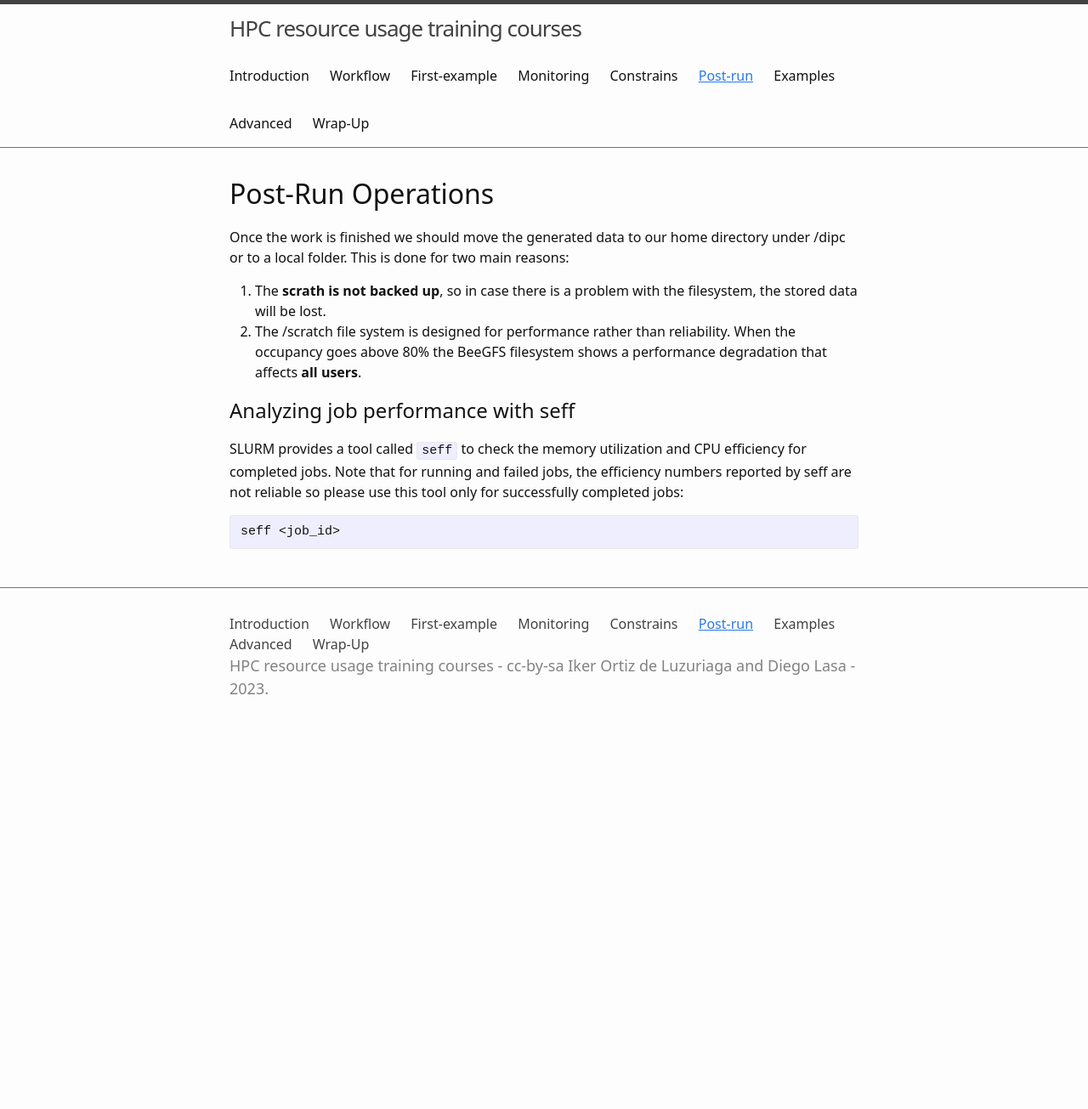
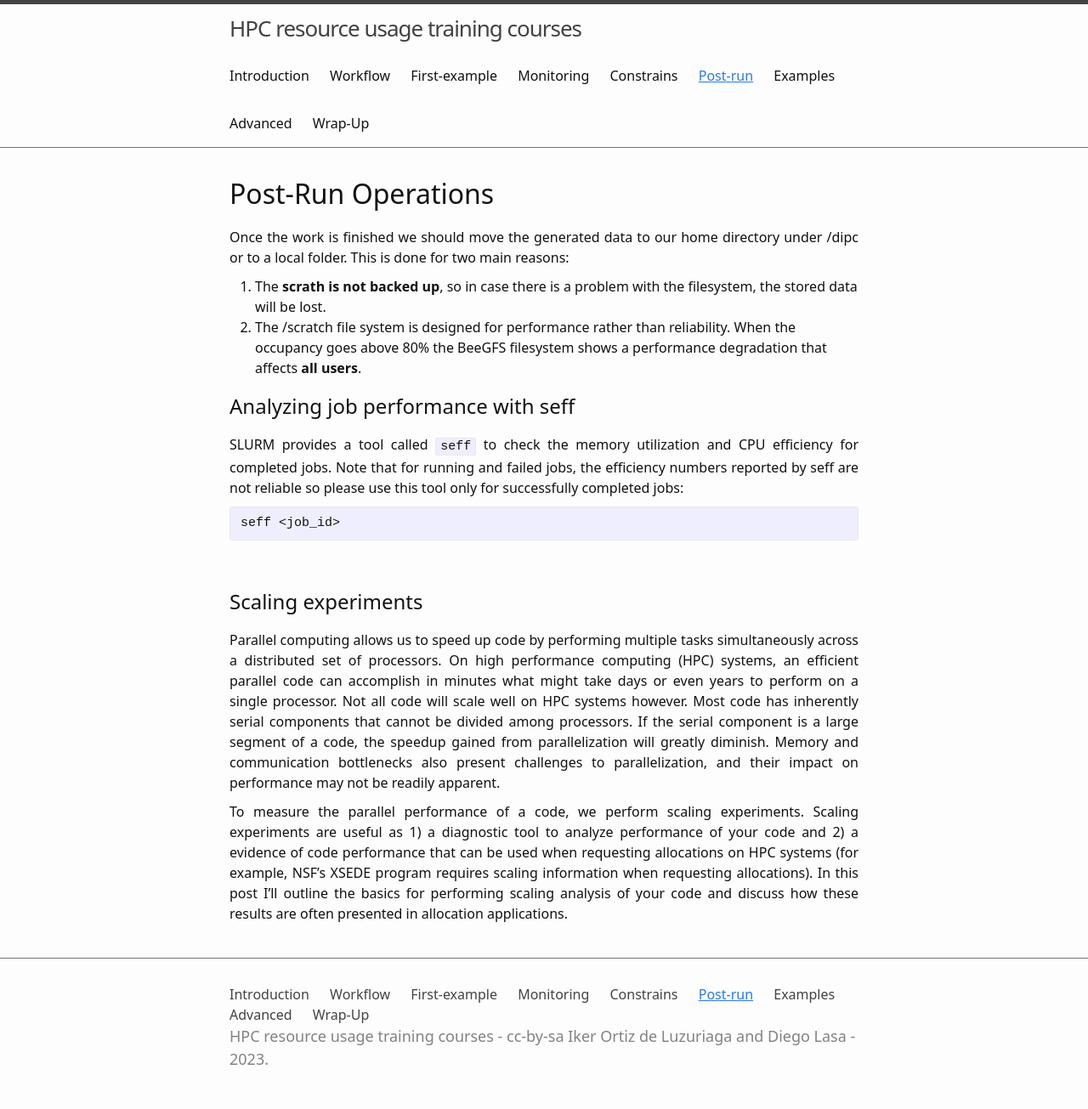
Before and after one commit to dipc-cc/slurm-training, a Jekyll site: the page built from 6_postrun.md, in a window 1280 px wide. Shown: the whole page at 85% size. Built offline with Jekyll 4.4.1, drawn with Linux system fonts in a browser that asks for light colours; some web fonts are replaced; before the commit the page ends 900 px from its top, so only the background shows below that.

Commit message:
Rewriting 6.lesson

````diff
--- a/6_postrun.md
+++ b/6_postrun.md
@@ -3,17 +3,35 @@ title: Post-run
 nav: true
 ---
 
+<style>
+.text {
+  margin-bottom: 10px;
+}
+</style>
+
 # Post-Run Operations
 
-Once the work is finished we should move the generated data to our home directory under /dipc or to a local folder. This is done for two main reasons:
+<div align="justify" class="text">
+Once the work is finished we should move the generated data to our home directory under /dipc or to a local folder. This is done for two main reasons:</div>
+
 
 1. The **scrath is not backed up**, so in case there is a problem with the filesystem, the stored data will be lost.
 2. The /scratch file system is designed for performance rather than reliability. When the occupancy goes above 80% the BeeGFS filesystem shows a performance degradation that affects **all users**.
 
 ## Analyzing job performance with seff
 
-SLURM provides a tool called ``seff`` to check the memory utilization and CPU efficiency for completed jobs. Note that for running and failed jobs, the efficiency numbers reported by seff are not reliable so please use this tool only for successfully completed jobs:
+<div align="justify" class="text">
+SLURM provides a tool called <code>seff</code> to check the memory utilization and CPU efficiency for completed jobs. Note that for running and failed jobs, the efficiency numbers reported by seff are not reliable so please use this tool only for successfully completed jobs:</div>
 
 ```
 seff <job_id>
 ```
+
+<br> <!-- Blank line -->
+## Scaling experiments
+
+<div align="justify" class="text">
+Parallel computing allows us to speed up code by performing multiple tasks simultaneously across a distributed set of processors. On high performance computing (HPC) systems, an efficient parallel code can accomplish in minutes what might take days or even years to perform on a single processor. Not all code will scale well on HPC systems however. Most code has inherently serial components that cannot be divided among processors. If the serial component is a large segment of a code, the speedup gained from parallelization will greatly diminish. Memory and communication bottlenecks also present challenges to parallelization, and their impact on performance may not be readily apparent.</div>
+
+<div align="justify" class="text">
+To measure the parallel performance of a code, we perform scaling experiments. Scaling experiments are useful as 1) a diagnostic tool to analyze performance of your code and 2) a evidence of code performance that can be used when requesting allocations on HPC systems (for example, NSF’s XSEDE program requires scaling information when requesting allocations). In this post I’ll outline the basics for performing scaling analysis of your code and discuss how these results are often presented in allocation applications.</div>
````
Also changed, not shown: 5_constrains.md (+1 -0 lines).
